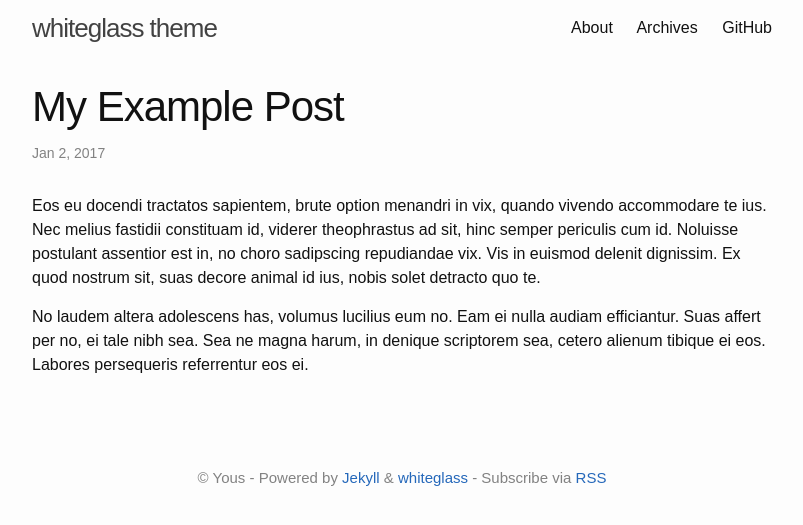
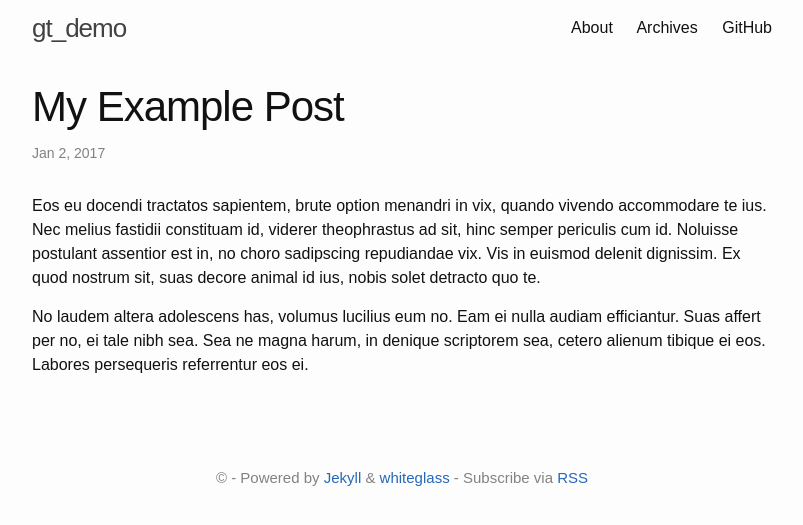
Before and after one commit to epogrebnyak/gt_demo, a Jekyll site: the page built from _posts/2017-01-02-my-example-post.md, in a window 1280 px wide. Shown: the top 525 px of the page, without its empty margins (238-1041 px from the left). Built offline with Jekyll 4.4.1, drawn with Linux system fonts in a browser that asks for light colours; part of the change alters nothing that is shown.

Commit message:
Update _config.yml

```diff
--- a/_config.yml
+++ b/_config.yml
@@ -13,36 +13,27 @@
 # you will see them accessed via {{ site.title }}, {{ site.author }}, and so on.
 # You can create any custom variable you would like, and they will be accessible
 # in the templates via {{ site.myvariable }}.
-title: whiteglass theme
-author: Yous
-description: Minimal, responsive Jekyll theme for hackers.
-baseurl: "/whiteglass" # the subpath of your site, e.g. /blog
-url: "https://yous.github.io" # the base hostname & protocol for your site, e.g. http://example.com
+
+#title: whiteglass theme
+#author: Yous
+#description: Minimal, responsive Jekyll theme for hackers.
+#baseurl: "/whiteglass" # the subpath of your site, e.g. /blog
+#url: "https://yous.github.io" # the base hostname & protocol for your site, e.g. http://example.com
 lang: en
 timezone: UTC
-exclude:
-  - Gemfile
-  - Gemfile.lock
-  - Rakefile
-  - README.md
-  - LICENSE.txt
-  - CHANGELOG.md
-  - jekyll-whiteglass.gemspec
-  - screenshot.png
-  - vendor
 
 # Social media
-twitter_username:
-twitter_image:
-facebook_app_id:
-facebook_image:
-google_analytics:
+#twitter_username:
+#twitter_image:
+#facebook_app_id:
+#facebook_image:
+#google_analytics:
 
 # Plugins
-gems:
-  - jekyll-archives
-  - jekyll-paginate
-  - jekyll-sitemap
+#gems:
+#  - jekyll-archives
+#  - jekyll-paginate
+#  - jekyll-sitemap
 
 # Build settings
 markdown: kramdown
```
